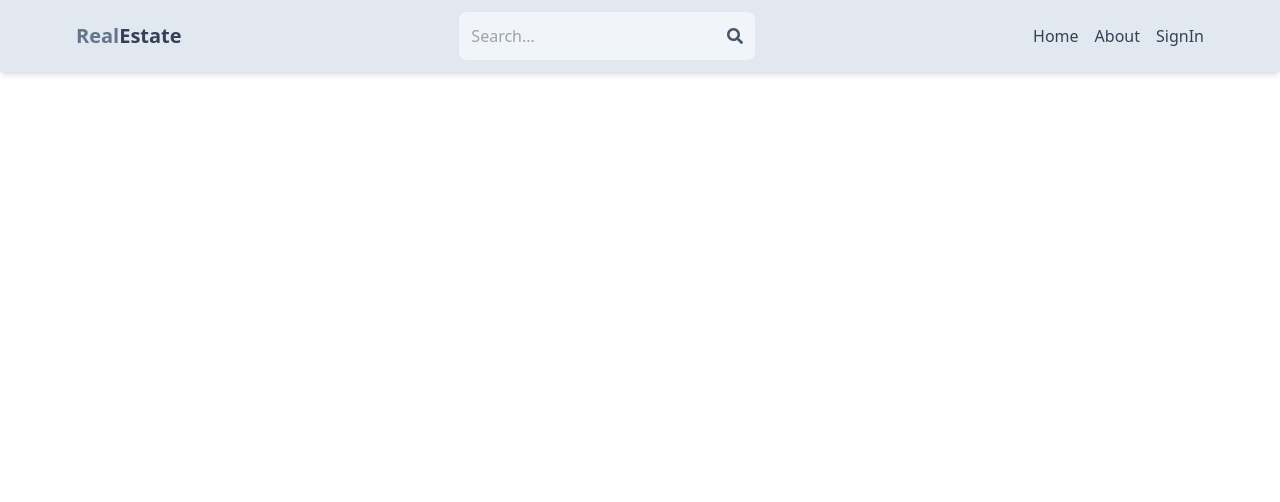
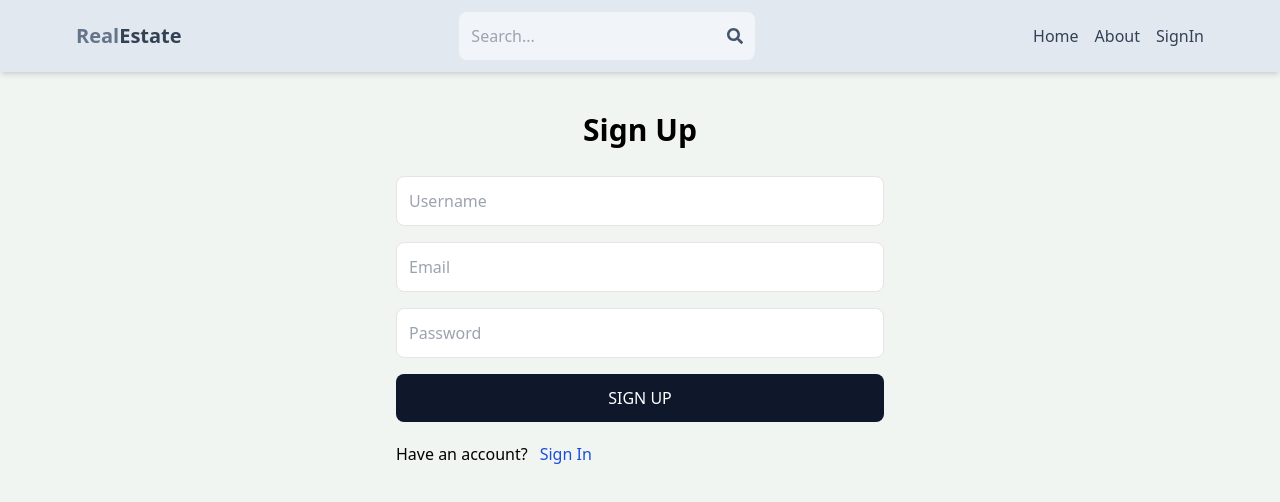
Before and after one commit to iMuhammadBilalDev/mern-estate, a React (Vite) app: page /signup in a window 1280 px wide. Shown: the top 502 px of the page. Built offline with nearby package versions, Linux system fonts and the light colour scheme.

Commit message:
complete signup page ui

```diff
--- a/src/App.jsx
+++ b/src/App.jsx
@@ -2,9 +2,9 @@
 import Home from "./components/ui/Pages/Home"
 import About from "./components/ui/Pages/About"
 import SignIn from "./components/ui/Pages/SignIn"
-import SignOut from "./components/ui/Pages/SignOut"
 import Profile from "./components/ui/Pages/Profile"
 import Header from "./Component/Header"
+import SignUp from "./components/ui/Pages/SignUp"
 
 function App() {
 
@@ -16,7 +16,7 @@
         <Route path="/" element={<Home />} />
         <Route path="/about" element={<About />} />
         <Route path="/signin" element={<SignIn />} />
-        <Route path="/signout" element={<SignOut />} />
+        <Route path="/signup" element={<SignUp />} />
         <Route path="/Profile" element={<Profile />} />
 
       </Routes>
--- a/src/components/ui/Pages/SignOut.jsx
+++ /dev/null
@@ -1,9 +0,0 @@
-import React from 'react'
-
-function SignOut() {
-  return (
-    <div>SignOut</div>
-  )
-}
-
-export default SignOut
--- /dev/null
+++ b/src/components/ui/Pages/SignUp.jsx
@@ -0,0 +1,24 @@
+import React from 'react'
+import { Link } from 'react-router-dom'
+
+function SignUp() {
+  return (
+    <div className='p-3 max-w-lg mx-auto '>
+      <h1 className='text-3xl font-semibold text-center my-7'>Sign Up</h1>
+      <form className='flex flex-col gap-4'>
+        <input type='text' placeholder='Username'  className='border p-3 rounded-lg' id='username'/>
+        <input type='email' placeholder='Email'  className='border p-3 rounded-lg' id='email'/>
+        <input type='Password' placeholder='Password'  className='border p-3 rounded-lg' id='password'/>
+        <button className='bg-slate-900 text-white rounded-lg p-3 uppercase hover:opacity-95 disabled:opacity-85'>Sign Up</button>
+      </form>
+      <div className='flex gap-3 mt-5'>
+        <p>Have an account?</p>
+        <Link to='/signin'>
+        <span className='text-blue-700'>Sign In</span>
+        </Link>
+      </div>
+    </div>
+  )
+}
+
+export default SignUp
--- a/src/index.css
+++ b/src/index.css
@@ -60,7 +60,7 @@
   * {
     @apply border-border;
   }
-  body {
-    @apply bg-background text-foreground;
+  body{
+    background-color: rgb(241, 245, 241);
   }
 }
```
